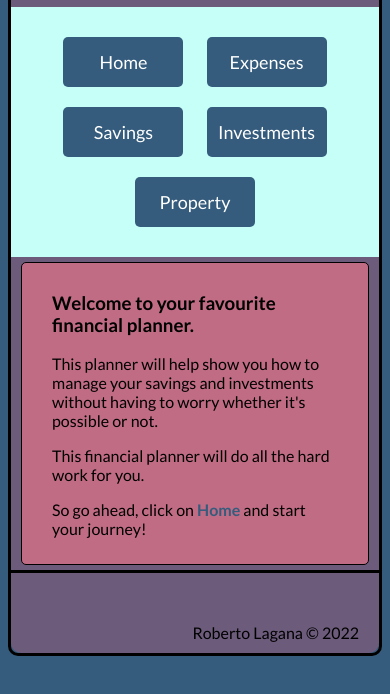
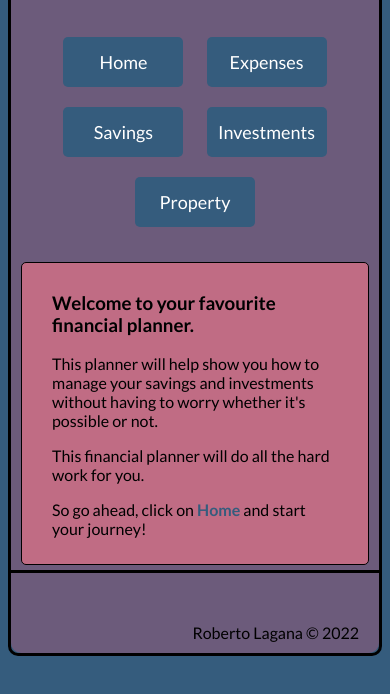
Before and after one commit to robertolagana/planner, a plain HTML site: page index.html in a window 390 px wide. Shown: the part 144-838 px from the top of the page. Drawn offline with Linux system fonts and the light colour scheme.

Commit message:
Update 5.1 of Financial Planner
Update of background color of <nav>in mobile version

```diff
--- a/main.css
+++ b/main.css
@@ -277,7 +277,6 @@ main {
 }
 @media screen and (max-width:634px) and (min-width:300px) {
   nav {
-    background-color: #C5FFF8;
     height: auto;
     padding: 0px;
     width: 100%;
```
